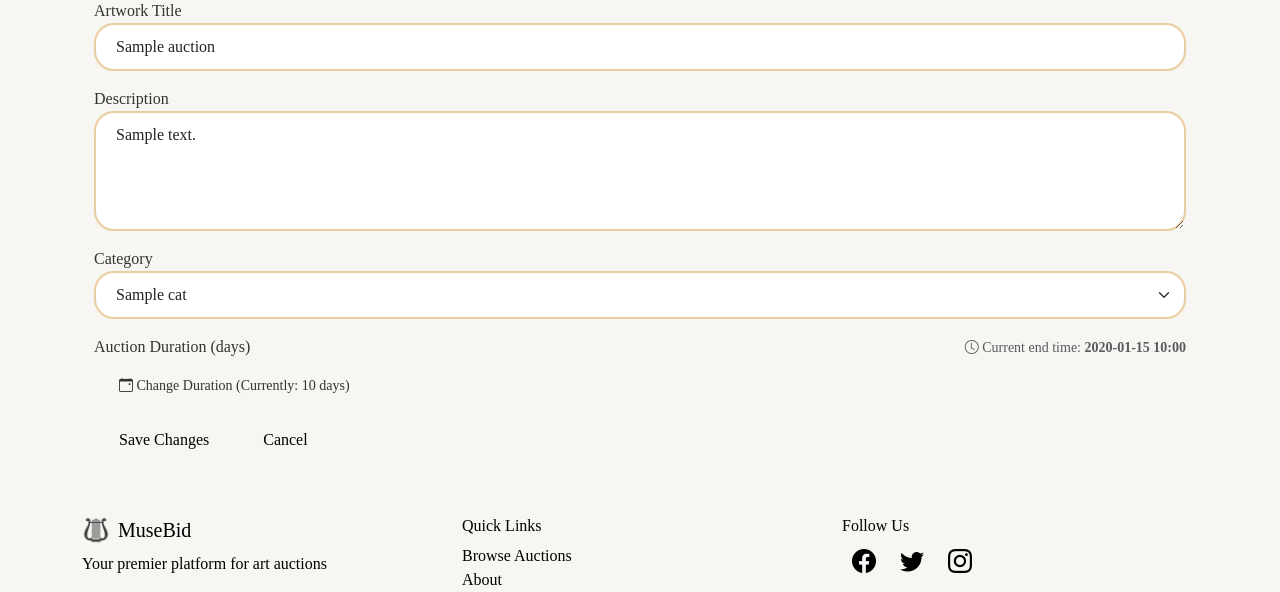
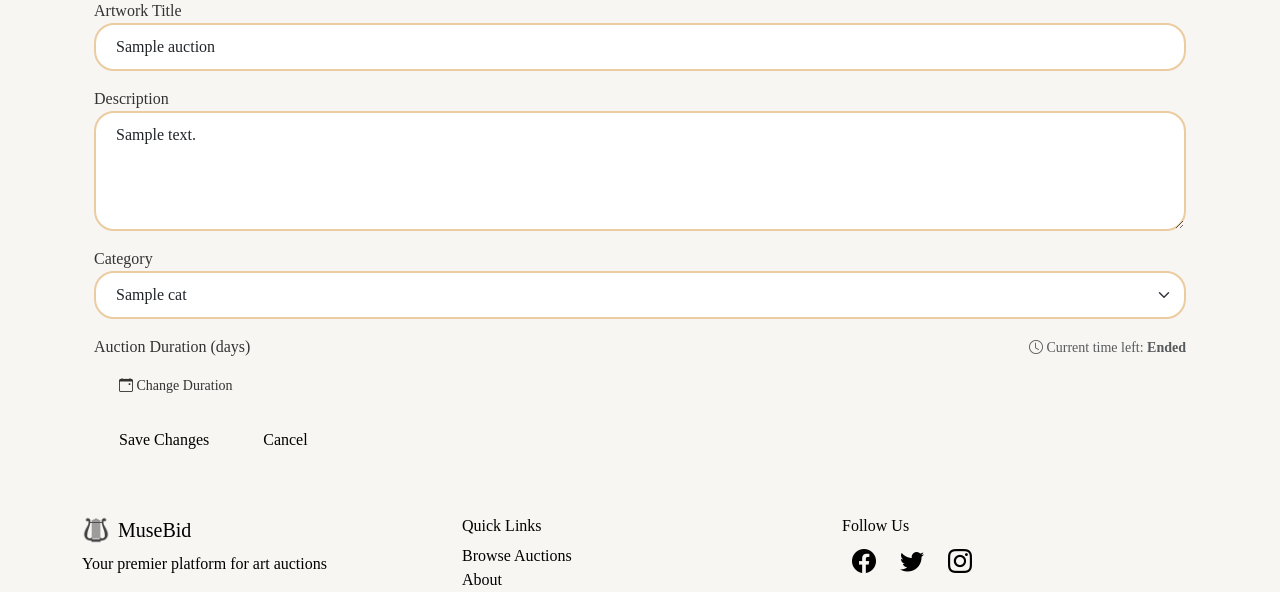
Before and after one commit to pz4180/art-auction-website, a Flask app: template templates/edit_auction.html in a window 1280 px wide. Shown: the part 179-771 px from the top of the page. Run offline with Flask 3, Linux system fonts and the light colour scheme; the template is opened without the code that fills it: most values are stand-ins (such as "Sample title", 1, 10 or a date in 2020); some libraries are stand-ins or nearby versions.

Commit message:
Improve duration editing UX with time left display and cancel option
Enhanced the edit auction duration interface:
- Changed "Current end time" to "Current time left" showing countdown
- Simplified button text to just "Change Duration"
- Button changes to "Cancel Changing" (red) when duration options are shown
- Clicking "Cancel Changing" hides options and resets dropdown to original value
- Updated help text to clarify changes apply only when "Save Changes" is clicked
- Original duration value is preserved and restored on cancel

This prevents accidental duration changes and makes it clear that changes
only apply when the form is submitted.

```diff
--- a/templates/edit_auction.html
+++ b/templates/edit_auction.html
@@ -28,12 +28,12 @@
             <div class="d-flex justify-content-between align-items-center mb-2">
                 <label class="mb-0">Auction Duration (days)</label>
                 <small class="text-muted">
-                    <i class="bi bi-clock"></i> Current end time: <strong>{{ auction.end_time.strftime('%Y-%m-%d %H:%M') }}</strong>
+                    <i class="bi bi-clock"></i> Current time left: <strong>{{ auction.end_time|countdown }}</strong>
                 </small>
             </div>
 
             <button type="button" class="btn btn-outline-primary btn-sm" id="toggleDurationBtn" onclick="toggleDurationOptions()">
-                <i class="bi bi-calendar-event"></i> Change Duration (Currently: {{ current_duration }} days)
+                <i class="bi bi-calendar-event"></i> Change Duration
             </button>
 
             <div id="durationOptions" style="display: none;" class="mt-3">
@@ -45,7 +45,7 @@
                     <option value="14" {% if current_duration == 14 %}selected{% endif %}>14 Days</option>
                 </select>
                 <small class="form-text text-warning d-block mt-2">
-                    <i class="bi bi-exclamation-triangle"></i> Changing duration will recalculate the auction end time.
+                    <i class="bi bi-exclamation-triangle"></i> Select a duration and click "Save Changes" to apply.
                 </small>
             </div>
         </div>
@@ -55,21 +55,25 @@
 </div>
 
 <script>
+const originalDuration = {{ current_duration }};
+
 function toggleDurationOptions() {
     const durationOptions = document.getElementById('durationOptions');
     const toggleButton = document.getElementById('toggleDurationBtn');
+    const durationSelect = document.getElementById('duration_days');
 
     if (durationOptions.style.display === 'none') {
         // Show the duration options
         durationOptions.style.display = 'block';
-        toggleButton.innerHTML = '<i class="bi bi-chevron-up"></i> Hide Duration Options';
+        toggleButton.innerHTML = '<i class="bi bi-x-circle"></i> Cancel Changing';
         toggleButton.classList.remove('btn-outline-primary');
-        toggleButton.classList.add('btn-primary');
+        toggleButton.classList.add('btn-danger');
     } else {
-        // Hide the duration options
+        // Hide the duration options and reset to original value
         durationOptions.style.display = 'none';
-        toggleButton.innerHTML = '<i class="bi bi-calendar-event"></i> Change Duration (Currently: {{ current_duration }} days)';
-        toggleButton.classList.remove('btn-primary');
+        durationSelect.value = originalDuration;
+        toggleButton.innerHTML = '<i class="bi bi-calendar-event"></i> Change Duration';
+        toggleButton.classList.remove('btn-danger');
         toggleButton.classList.add('btn-outline-primary');
     }
 }
```
